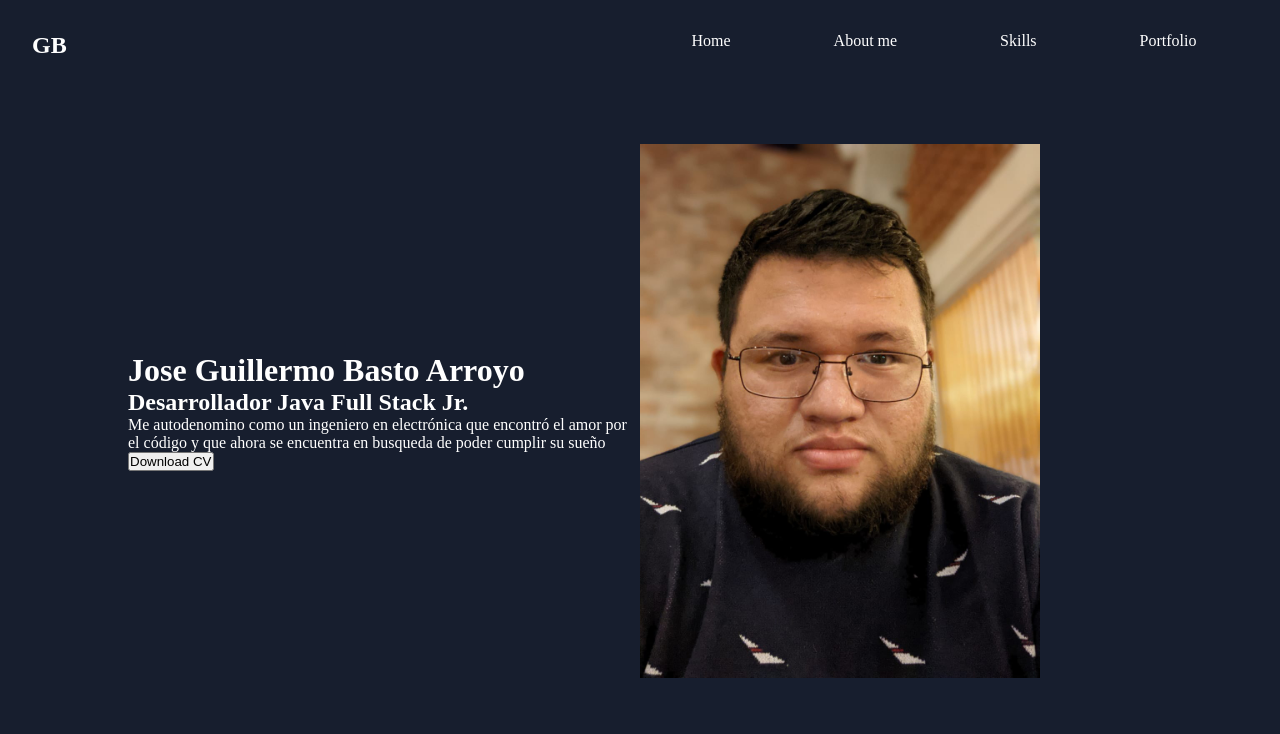
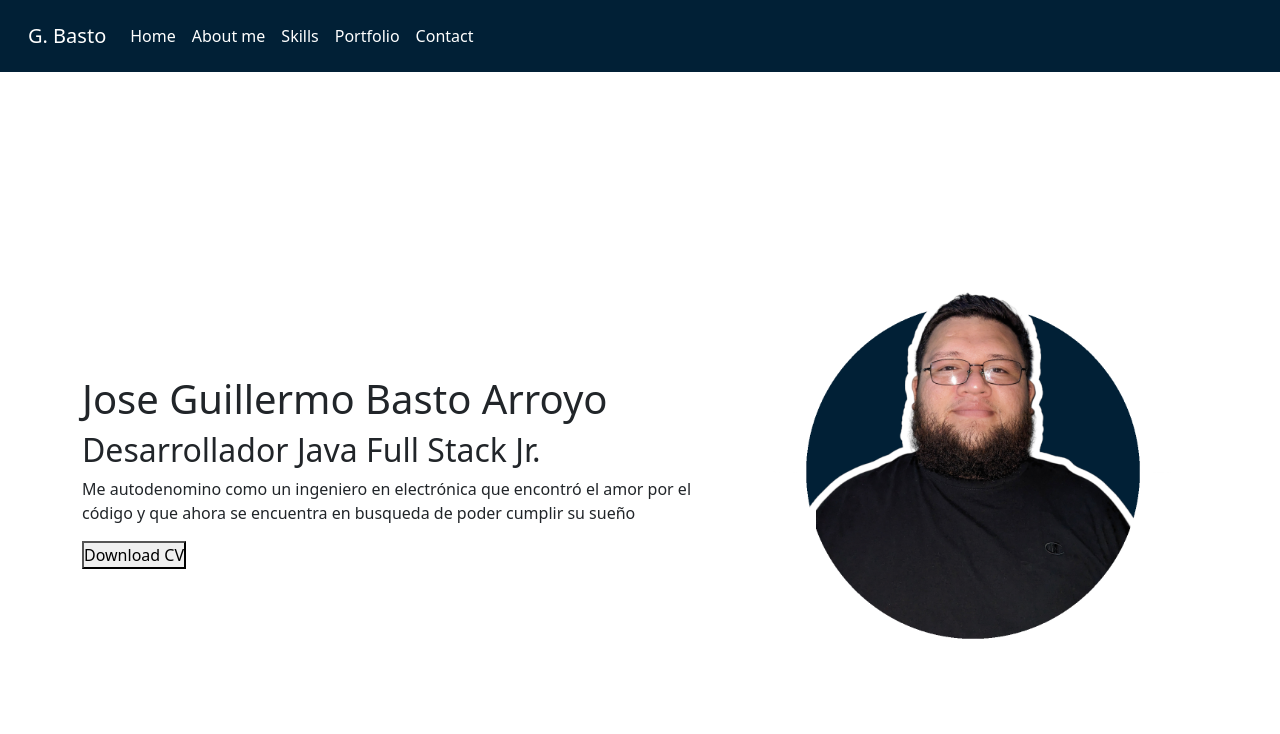
Before and after one commit to GuillermoBasto/portafolioV1, a plain HTML site: page index.html in a window 1280 px wide. Drawn offline with nearby package versions, Linux system fonts and the light colour scheme.

Commit message:
Se empezó la reestructutración del portfolio

```diff
--- a/css/styles.css
+++ b/css/styles.css
@@ -2,51 +2,39 @@
   margin:0;
   padding:0;
   box-sizing: border-box;
-
-}
-
-html, body {
-  height: 100%;
-  width: 100%;
 }
 
 .wrapper {
-  width: 100vw;
-  height: 100vw;
-  background-color: #171e2e;
-  color: #fff;
-}
-
-.menu {
-  display:flex;
-  width: 50%;
-  justify-content: space-around;
-}
-
-.menu a {
-  color: #fff;
-  text-decoration:none ;
-  padding: 10px 20px;
-}
-.menu a:hover{
-  background-color: #2fb4c2;
-  color: #171e2e
-}
-.menu li{
-  list-style:none;
+  height: 100vh;
+  width: 100;
+  background-color: #FFF;
 }
 
 .navbar{
   display: flex;
   justify-content: space-between;
-  padding: 2em;
+  padding: 1em;
+  background-color: #012036;
+}
+
+.navbar-toggler{
+  padding-right: .25rem;
+  padding-left: .25rem;
+  color: white;
+}
+.navbar-brand{
+  color:white;
+}
+.nav-link{
+  color: white;
+}
+
+.nav-link:hover{
+  background-color: cyan;
+  border-radius: 10px;
 }
 
 .main {
-  margin: 0 auto;
-  width: 80vw;
-  height: 80vh;
-  display: grid;
-  grid-template-columns: repeat(2,1fr);
+  text-align: center;
   align-items: center;
 }
--- a/index.html
+++ b/index.html
@@ -6,34 +6,67 @@
   <meta http-equiv="X-UA-Compatible" content="IE=edge">
   <meta name="viewport" content="width=device-width, initial-scale=1.0">
   <title>Portafolio Guillermo Basto</title>
+  <link href="https://cdn.jsdelivr.net/npm/bootstrap@5.3.0-alpha1/dist/css/bootstrap.min.css" rel="stylesheet" integrity="sha384-GLhlTQ8iRABdZLl6O3oVMWSktQOp6b7In1Zl3/Jr59b6EGGoI1aFkw7cmDA6j6gD" crossorigin="anonymous">
   <link rel="stylesheet" href="/css/styles.css">
 </head>
 
 <body>
   <div class="wrapper">
     <header>
-      <nav class="navbar">
-        <div class="brand">
-          <h2>GB</h2>
+      <!-- navbar -->
+      <nav class="navbar navbar-expand-lg bg-body-navy">
+        <div class="container-fluid">
+          <a class="navbar-brand" href="./index.html">G. Basto</a>
+          <button class="navbar-toggler bg-white" type="button" data-bs-toggle="collapse" data-bs-target="#navbarSupportedContent" aria-controls="navbarSupportedContent" aria-expanded="false" aria-label="Toggle navigation">
+            <span class="navbar-toggler-icon"></span>
+          </button>
+          <div class="collapse navbar-collapse " id="navbarSupportedContent">
+            <ul class="navbar-nav me-auto mb-2 mb-lg-0">
+              <li class="nav-item">
+                <a class="nav-link" aria-current="page" href="">Home</a>
+              </li>
+              <li class="nav-item">
+                <a class="nav-link" href="">About me</a>
+              </li>
+              <li class="nav-item">
+                <a class="nav-link" href="">Skills</a>
+              </li>
+              <li class="nav-item">
+                <a class="nav-link" href="">Portfolio</a>
+              </li>
+              <li class="nav-item">
+                <a class="nav-link" href="">Contact</a>
+              </li>
+            </ul>
+
+          </div>
         </div>
-        <ul class="menu">
-          <li><a href="#">Home</a></li>
-          <li><a href="#">About me</a></li>
-          <li><a href="#">Skills</a></li>
-          <li><a href="#">Portfolio</a></li>
-        </ul>
       </nav>
     </header>
-    <main class="main">
-      <div class="contenido">
-        <h1>Jose Guillermo Basto Arroyo</h1>
-        <h2>Desarrollador Java Full Stack Jr.</h2>
-        <p>Me autodenomino como un ingeniero en electrónica que encontró el amor por el código y que ahora se encuentra
-          en busqueda de poder cumplir su sueño</p>
-        <a download href="#"><button>Download CV</button></a>
+
+
+    <!-- Home -->
+    <section class="home">
+      <div class="container-lg">
+        <div class="row min-vh-100 align-items-center align-content-center">
+          <div class="col-md-7">
+            <div class="home-text">
+              <h1>Jose Guillermo Basto Arroyo</h1>
+              <h2>Desarrollador Java Full Stack Jr.</h2>
+              <p class="text-justify">Me autodenomino como un ingeniero en electrónica que encontró el amor por el código y que ahora se encuentra en busqueda de poder cumplir su sueño</p>
+              <a download href="https://drive.google.com/drive/folders/1q56nOxUA7brmo9QS334hJQm8R1Ccx8LW?usp=share_link" target="_blank"><button>Download CV</button></a>
+            </div>
+          </div>
+          <div class="col-md-5">
+            <div class="home-img text-center"><img src="fotos/memo_portafolio.png" alt="Guillermo Basto" width="400px" /></div>
+
+          </div>
+        </div>
+
       </div>
-      <img src="fotos/Perfil-Memo.jpg" alt="Guillermo Basto" width="400px" />
-    </main>
+
+
+    </section>
   </div>
 
   <div class="aboutme">
@@ -42,6 +75,7 @@
 
   <footer class="footer">
   </footer>
+  <script src="https://cdn.jsdelivr.net/npm/bootstrap@5.3.0-alpha1/dist/js/bootstrap.bundle.min.js" integrity="sha384-w76AqPfDkMBDXo30jS1Sgez6pr3x5MlQ1ZAGC+nuZB+EYdgRZgiwxhTBTkF7CXvN" crossorigin="anonymous"></script>
 </body>
 
 </html>
```
Also changed, not shown: fotos/memo_portafolio.png (added).
